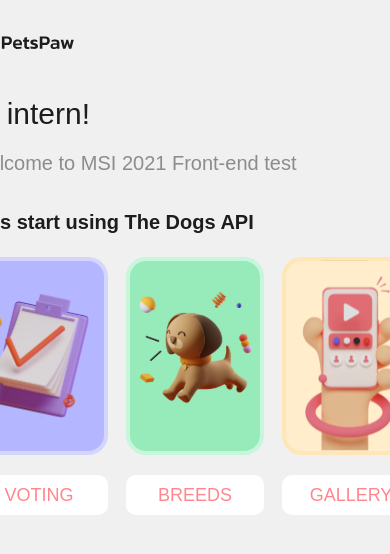
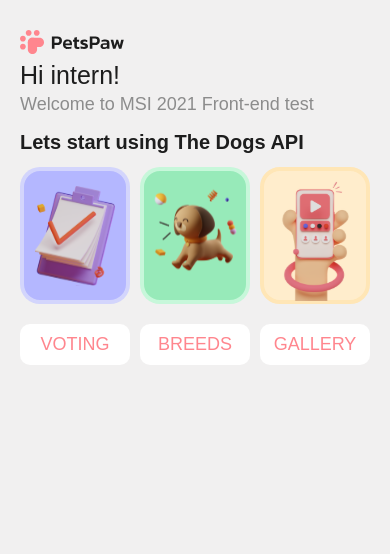
Before and after one commit to hel1yeah/MSI-2021-Vue.js, a Vue app in the folder test-intern/: page / in a window 390 px wide. Shown: the top 554 px of the page. Built offline with nearby package versions, Linux system fonts and the light colour scheme.

Commit message:
fix: bug app page, feat: adaptive hipage and page voting

```diff
--- a/test-intern/src/App.vue
+++ b/test-intern/src/App.vue
@@ -3,7 +3,7 @@
     <div class="container">
       <div class="wrapper-content">
         <div class="interactive">
-          <HiPage />
+          <hi-page></hi-page>
           <!-- главное меню -->
         </div>
         <div class="pages">
@@ -65,7 +65,7 @@ export default {
     flex-direction: column;
   }
   .pages {
-    margin: 50px 0 0 0;
+    margin: 50px 0 50px;
   }
 }
 @media screen and (max-width: 1025px) {
--- a/test-intern/src/assets/scss/_global.scss
+++ b/test-intern/src/assets/scss/_global.scss
@@ -14,7 +14,6 @@ body {
   height: 100%;
   font-family: "Jost", sans-serif;
   font-size: 18px;
-  height: 100%;
   overflow-x: hidden;
 }
 
@@ -65,6 +64,7 @@ button {
   position: relative;
   border-radius: 20px;
   overflow: hidden;
+
   transition: var(--speed);
   &:nth-child(10n + 1) {
     grid-row: span 2;
@@ -95,3 +95,109 @@ button {
     align-items: flex-end;
   }
 }
+
+@media screen and (max-width: 1025px) {
+  .grid-container {
+    display: grid;
+    gap: 10px;
+    grid-template-columns: repeat(2, minmax(50px, 155px));
+    grid-auto-rows: minmax(50px, 155px);
+  }
+  .grid-container__item {
+    border-radius: 10px;
+
+    transition: var(--speed);
+
+    &:nth-child(10n + 1) {
+      grid-row: span 2;
+    }
+
+    &:nth-child(10n + 4) {
+      grid-column: span 1;
+      grid-row: 1/2;
+    }
+
+    &:nth-child(10n + 6) {
+      grid-row: auto;
+    }
+
+    &:nth-child(10n + 8) {
+      grid-column: 2;
+      grid-row: span 1;
+    }
+
+    &:nth-child(10n + 9) {
+      grid-column: span 2;
+      grid-row: span 2;
+    }
+  }
+
+}
+@media screen and (max-width: 870px){
+  .grid-container {
+    display: grid;
+    gap: 20px;
+    grid-template-columns: repeat(3, minmax(140px, 200px));
+    grid-auto-rows: minmax(140px, 200px);
+  }
+  .grid-container__item {
+    &:nth-child(10n + 1) {
+      grid-row: span 2;
+    }
+
+    &:nth-child(10n + 4) {
+      grid-column: 2/4;
+      grid-row: span 2;
+    }
+
+    &:nth-child(10n + 6) {
+      grid-row: auto;
+    }
+
+    &:nth-child(10n + 8) {
+      grid-column: 3;
+      grid-row: span 2;
+    }
+
+    &:nth-child(10n + 9) {
+      grid-column: 1/3;
+      grid-row: span 2;
+    }
+  }
+}
+@media screen and (max-width: 769px){
+  .grid-container {
+    display: grid;
+    gap: 10px;
+    grid-template-columns: repeat(2, minmax(50px, 155px));
+    grid-auto-rows: minmax(50px, 155px);
+  }
+  .grid-container__item {
+    border-radius: 10px;
+
+    transition: var(--speed);
+
+    &:nth-child(10n + 1) {
+      grid-row: span 2;
+    }
+
+    &:nth-child(10n + 4) {
+      grid-column: span 1;
+      grid-row: 1/2;
+    }
+
+    &:nth-child(10n + 6) {
+      grid-row: auto;
+    }
+
+    &:nth-child(10n + 8) {
+      grid-column: 2;
+      grid-row: span 1;
+    }
+
+    &:nth-child(10n + 9) {
+      grid-column: span 2;
+      grid-row: span 2;
+    }
+  }
+}
--- a/test-intern/src/components/Attitude.vue
+++ b/test-intern/src/components/Attitude.vue
@@ -52,7 +52,9 @@
 </template>
 
 <script>
-export default {};
+export default {
+  name: "Atitude",
+};
 </script>
 
 <style lang="scss">
--- a/test-intern/src/views/HiPage.vue
+++ b/test-intern/src/views/HiPage.vue
@@ -268,9 +268,48 @@ export default {
   .header__info--title {
     font-size: 30px;
   }
-  .header__info--descr{
-    margin: 0px 0 30px;
+  .header__info--descr {
+    margin: 0 0 30px;
   }
-
+}
+@media screen and (max-width: 769px) {
+  .header__logo {
+    margin: 0 0 15px;
+  }
+  .header__info--title {
+    line-height: 0;
+    font-size: 25px;
+  }
+  .header__info--descr {
+    font-size: 18px;
+    line-height: 25px;
+    margin: 0 0 20px;
+  }
+  .header__api--title {
+    font-size: 20px;
+    line-height: 10px;
+  }
+  .header__cards-wrapper {
+    width: 350px;
+  }
+  .header__card {
+    width: 110px;
+    overflow: hidden;
+  }
+  .header__card--bg {
+    height: 137px;
+  }
+  .header__card--img {
+    width: 80px;
+    height: 100px;
+  }
+  .header__card--img.pet-breeds {
+    width: 85px;
+    height: 124px;
+  }
+  .header__card--img.images-search {
+    width: 89px;
+    height: 130px;
+  }
 }
 </style>
--- a/test-intern/src/views/PageVoting.vue
+++ b/test-intern/src/views/PageVoting.vue
@@ -198,4 +198,12 @@ export default {
     height: 360px;
   }
 }
+@media screen and (max-width: 769px) {
+  .action-wrapper {
+    width: 350px;
+  }
+  .voting__content-img {
+    height: 270px;
+  }
+}
 </style>
```
